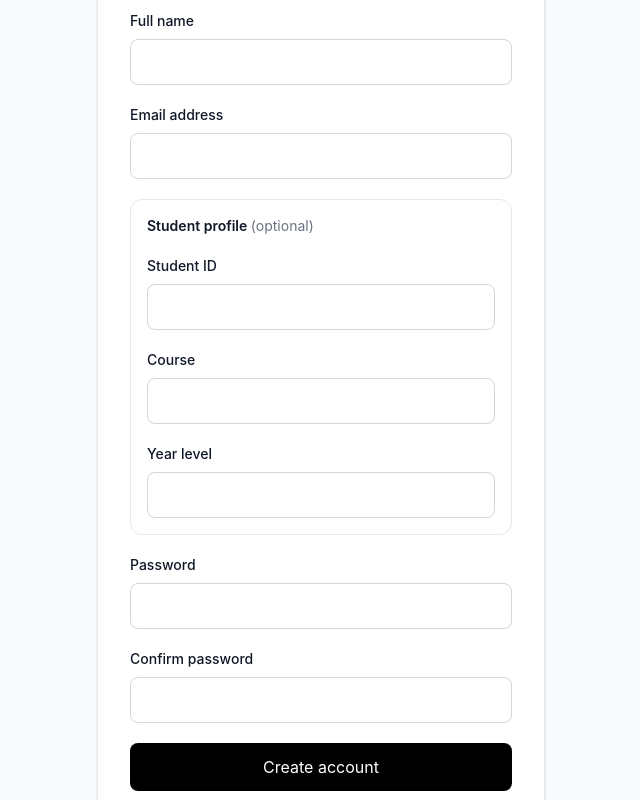
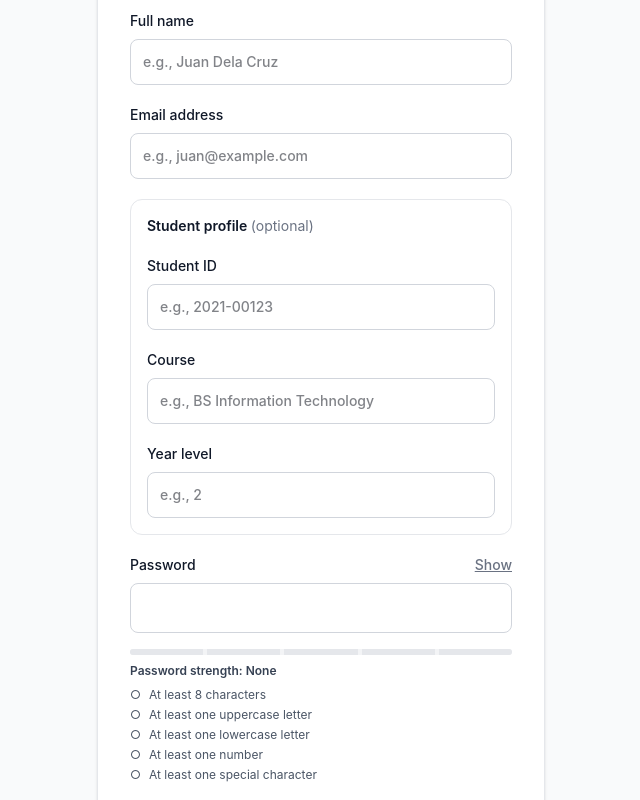
Before and after one commit to Munge-flip/fams, a React (Vite) app in the folder client/: page /register in a window 1280 px wide. Shown: the part 280-1080 px from the top of the page, without its empty margins (319-959 px from the left). Built offline with nearby package versions, Linux system fonts and the light colour scheme; no server answers.

Commit message:
Improve registration form and password validation

```diff
--- a/client/src/pages/auth/Register.jsx
+++ b/client/src/pages/auth/Register.jsx
@@ -57,14 +57,24 @@ export default function Register() {
       setError('Name, email, and password are required.');
       return;
     }
-    if (form.password.length < 8) {
-      setError('Password must be at least 8 characters.');
+
+    const reqs = {
+      length: form.password.length >= 8,
+      upper: /[A-Z]/.test(form.password),
+      lower: /[a-z]/.test(form.password),
+      number: /[0-9]/.test(form.password),
+      special: /[^A-Za-z0-9]/.test(form.password),
+    };
+    if (!Object.values(reqs).every(Boolean)) {
+      setError('Your password does not meet the minimum requirements.');
       return;
     }
+
     if (form.password !== form.confirmPassword) {
-      setError('Passwords do not match.');
+      setError('The passwords you entered do not match.');
       return;
     }
+
     if (form.yearLevel && (!Number.isInteger(Number(form.yearLevel)) || Number(form.yearLevel) < 1)) {
       setError('Year level must be a positive whole number.');
       return;
@@ -102,27 +112,42 @@ export default function Register() {
             </div>
           </fieldset>
 
-          <Field label="Full name" name="name" value={form.name} onChange={handleChange} disabled={submitting} autoComplete="name" />
-          <Field label="Email address" name="email" type="email" value={form.email} onChange={handleChange} disabled={submitting} autoComplete="email" />
+          <Field label="Full name" name="name" value={form.name} onChange={handleChange} disabled={submitting} autoComplete="name" placeholder="e.g., Juan Dela Cruz" />
+          <Field label="Email address" name="email" type="email" value={form.email} onChange={handleChange} disabled={submitting} autoComplete="email" placeholder="e.g., juan@example.com" />
 
           {form.role === 'student' ? (
             <div className="space-y-5 rounded-xl border border-gray-200 p-4">
               <p className="text-sm font-semibold text-gray-900">Student profile <span className="font-normal text-gray-500">(optional)</span></p>
-              <Field label="Student ID" name="studentID" value={form.studentID} onChange={handleChange} disabled={submitting} />
-              <Field label="Course" name="course" value={form.course} onChange={handleChange} disabled={submitting} />
-              <Field label="Year level" name="yearLevel" type="number" min="1" step="1" value={form.yearLevel} onChange={handleChange} disabled={submitting} />
+              <Field label="Student ID" name="studentID" value={form.studentID} onChange={handleChange} disabled={submitting} placeholder="e.g., 2021-00123" />
+              <Field label="Course" name="course" value={form.course} onChange={handleChange} disabled={submitting} placeholder="e.g., BS Information Technology" />
+              <Field label="Year level" name="yearLevel" type="number" min="1" step="1" value={form.yearLevel} onChange={handleChange} disabled={submitting} placeholder="e.g., 2" />
             </div>
           ) : (
             <div className="space-y-5 rounded-xl border border-gray-200 p-4">
               <p className="text-sm font-semibold text-gray-900">Resident profile <span className="font-normal text-gray-500">(optional)</span></p>
-              <Field label="Barangay" name="barangay" value={form.barangay} onChange={handleChange} disabled={submitting} />
-              <Field label="Contact number" name="contactNo" type="tel" value={form.contactNo} onChange={handleChange} disabled={submitting} autoComplete="tel" />
-              <Field label="Aid category" name="aidCategory" value={form.aidCategory} onChange={handleChange} disabled={submitting} />
+              <Field label="Barangay" name="barangay" value={form.barangay} onChange={handleChange} disabled={submitting} placeholder="e.g., Washington" />
+              <Field label="Contact number" name="contactNo" type="tel" value={form.contactNo} onChange={handleChange} disabled={submitting} autoComplete="tel" placeholder="e.g., 0917 123 4567" />
+              <label className="block text-sm font-medium text-gray-900" htmlFor="aidCategory">
+                Aid category
+                <select
+                  className="mt-2 block w-full rounded-lg border border-gray-300 bg-white px-3 py-3 text-base text-gray-950 outline-none transition focus:border-black focus:ring-2 focus:ring-black/15 disabled:bg-gray-100"
+                  id="aidCategory"
+                  name="aidCategory"
+                  value={form.aidCategory}
+                  onChange={handleChange}
+                  disabled={submitting}
+                >
+                  <option value="">Select a category</option>
+                  <option value="scholarship">Scholarship</option>
+                  <option value="barangay">Barangay</option>
+                  <option value="emergency">Emergency</option>
+                </select>
+              </label>
             </div>
           )}
 
-          <Field label="Password" name="password" type="password" value={form.password} onChange={handleChange} disabled={submitting} autoComplete="new-password" />
-          <Field label="Confirm password" name="confirmPassword" type="password" value={form.confirmPassword} onChange={handleChange} disabled={submitting} autoComplete="new-password" />
+          <PasswordField label="Password" name="password" value={form.password} onChange={handleChange} disabled={submitting} showRequirements={true} />
+          <PasswordField label="Confirm password" name="confirmPassword" value={form.confirmPassword} onChange={handleChange} disabled={submitting} />
           <button className="w-full rounded-lg bg-black px-4 py-3 text-sm font-semibold text-white transition hover:bg-gray-800 focus:outline-none focus:ring-2 focus:ring-black focus:ring-offset-2 disabled:cursor-not-allowed disabled:bg-gray-400" type="submit" disabled={submitting}>
             {submitting ? 'Creating account…' : 'Create account'}
           </button>
@@ -131,6 +156,60 @@ export default function Register() {
         <p className="mt-6 text-center text-sm text-gray-600">Already have an account? <Link className="font-semibold text-black underline underline-offset-4" to="/login">Sign in</Link></p>
       </section>
     </main>
+  );
+}
+
+function PasswordField({ label, name, value, onChange, disabled, showRequirements }) {
+  const [show, setShow] = useState(false);
+
+  const reqs = {
+    length: value.length >= 8,
+    upper: /[A-Z]/.test(value),
+    lower: /[a-z]/.test(value),
+    number: /[0-9]/.test(value),
+    special: /[^A-Za-z0-9]/.test(value),
+  };
+
+  const score = Object.values(reqs).filter(Boolean).length;
+  const strength = score === 0 ? 'None' : score <= 2 ? 'Weak' : score <= 4 ? 'Fair' : 'Strong';
+  const strengthColor = score === 0 ? 'bg-gray-200' : score <= 2 ? 'bg-red-500' : score <= 4 ? 'bg-yellow-500' : 'bg-green-500';
+
+  return (
+    <div className="block">
+      <div className="flex items-center justify-between text-sm font-medium text-gray-900">
+        <label htmlFor={name}>{label}</label>
+        <button type="button" className="text-xs text-gray-500 underline focus:outline-none" onClick={() => setShow(!show)}>
+          {show ? 'Hide' : 'Show'}
+        </button>
+      </div>
+      <input
+        className="mt-2 block w-full rounded-lg border border-gray-300 bg-white px-3 py-3 text-base text-gray-950 outline-none transition focus:border-black focus:ring-2 focus:ring-black/15 disabled:bg-gray-100"
+        id={name}
+        name={name}
+        type={show ? 'text' : 'password'}
+        value={value}
+        onChange={onChange}
+        disabled={disabled}
+        autoComplete={name === 'password' || name === 'confirmPassword' ? 'new-password' : 'off'}
+      />
+      {showRequirements && (
+        <div className="mt-4 space-y-2">
+          <div className="flex gap-1 h-1.5 w-full rounded-full overflow-hidden bg-gray-100">
+            {[1, 2, 3, 4, 5].map((i) => (
+              <div key={i} className={`flex-1 ${score >= i ? strengthColor : 'bg-gray-200'}`} />
+            ))}
+          </div>
+          <p className="text-xs font-semibold text-gray-700">Password strength: {strength}</p>
+          <ul className="text-xs space-y-1 mt-2 text-gray-600">
+            <li className={`flex gap-2 ${reqs.length ? 'text-green-700 font-semibold' : ''}`}><span>{reqs.length ? '✓' : '○'}</span> <span>At least 8 characters</span></li>
+            <li className={`flex gap-2 ${reqs.upper ? 'text-green-700 font-semibold' : ''}`}><span>{reqs.upper ? '✓' : '○'}</span> <span>At least one uppercase letter</span></li>
+            <li className={`flex gap-2 ${reqs.lower ? 'text-green-700 font-semibold' : ''}`}><span>{reqs.lower ? '✓' : '○'}</span> <span>At least one lowercase letter</span></li>
+            <li className={`flex gap-2 ${reqs.number ? 'text-green-700 font-semibold' : ''}`}><span>{reqs.number ? '✓' : '○'}</span> <span>At least one number</span></li>
+            <li className={`flex gap-2 ${reqs.special ? 'text-green-700 font-semibold' : ''}`}><span>{reqs.special ? '✓' : '○'}</span> <span>At least one special character</span></li>
+          </ul>
+        </div>
+      )}
+    </div>
   );
 }
 
```
Also changed, not shown: 1 other file (tests, documents, lock files or other folders).
